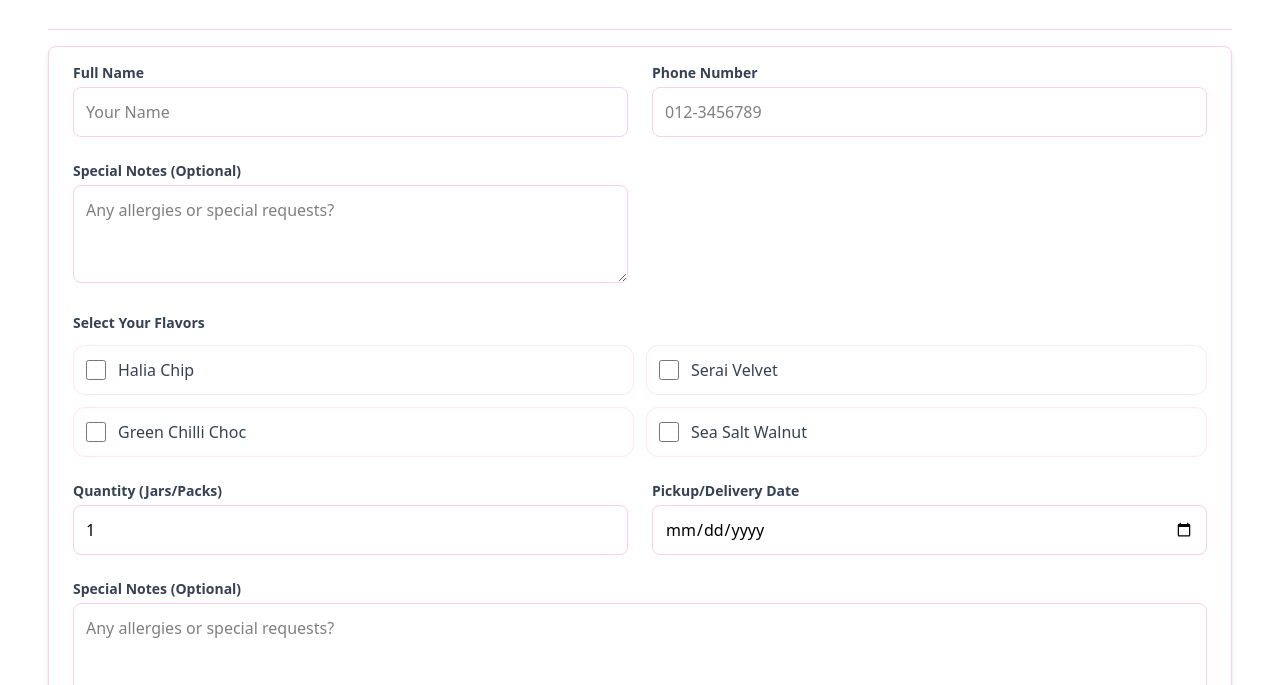
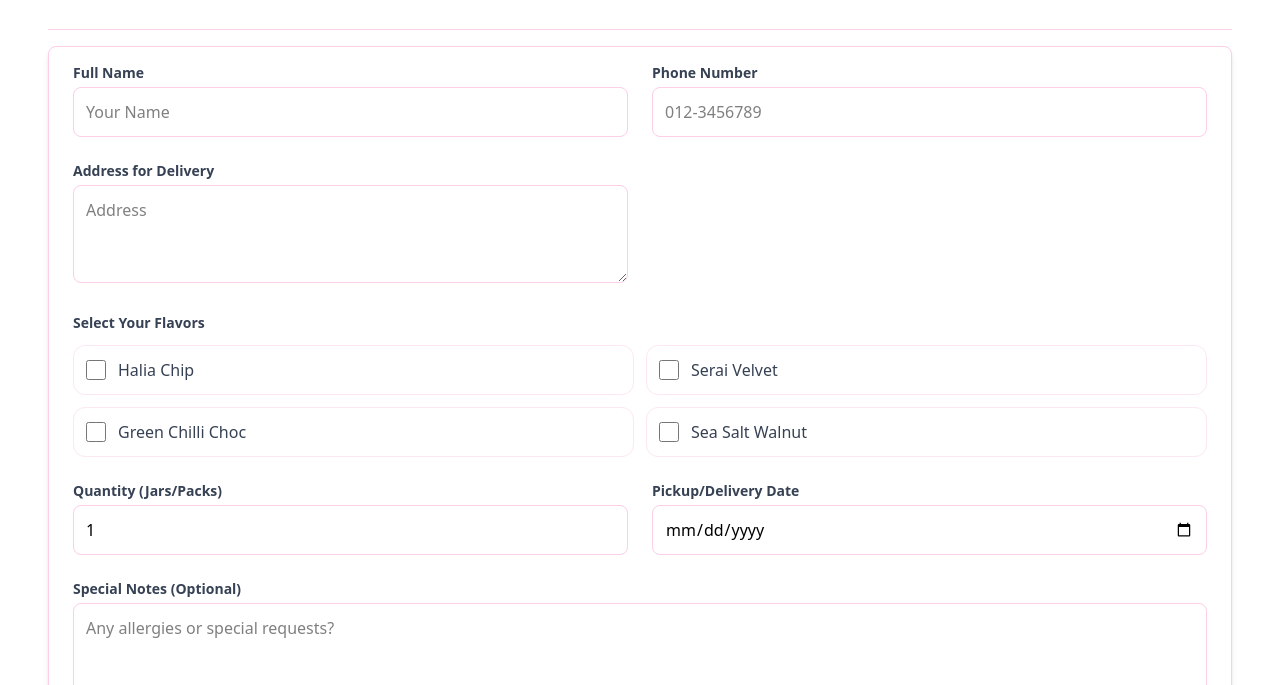
Before and after one commit to Liyana04/biskut-yaya, a website: page formbm.html in a window 1280 px wide. Shown: the part 115-800 px from the top of the page. Drawn offline with Linux system fonts and the light colour scheme.

Commit message:
first commit

```diff
--- a/formbm.html
+++ b/formbm.html
@@ -46,8 +46,8 @@
           </div>
           <div class="grid grid-cols-1 md:grid-cols-2 gap-6">
             <div>
-              <label class="block text-sm font-semibold text-gray-700 mb-1">Special Notes (Optional)</label>
-              <textarea rows="3" placeholder="Any allergies or special requests?"
+              <label class="block text-sm font-semibold text-gray-700 mb-1">Address for Delivery</label>
+              <textarea rows="3" placeholder="Address "
                         class="w-full p-3 border border-pink-200 rounded-lg focus:outline-none focus:ring-2 focus:ring-pink-400"></textarea>
             </div>
           </div>
```
